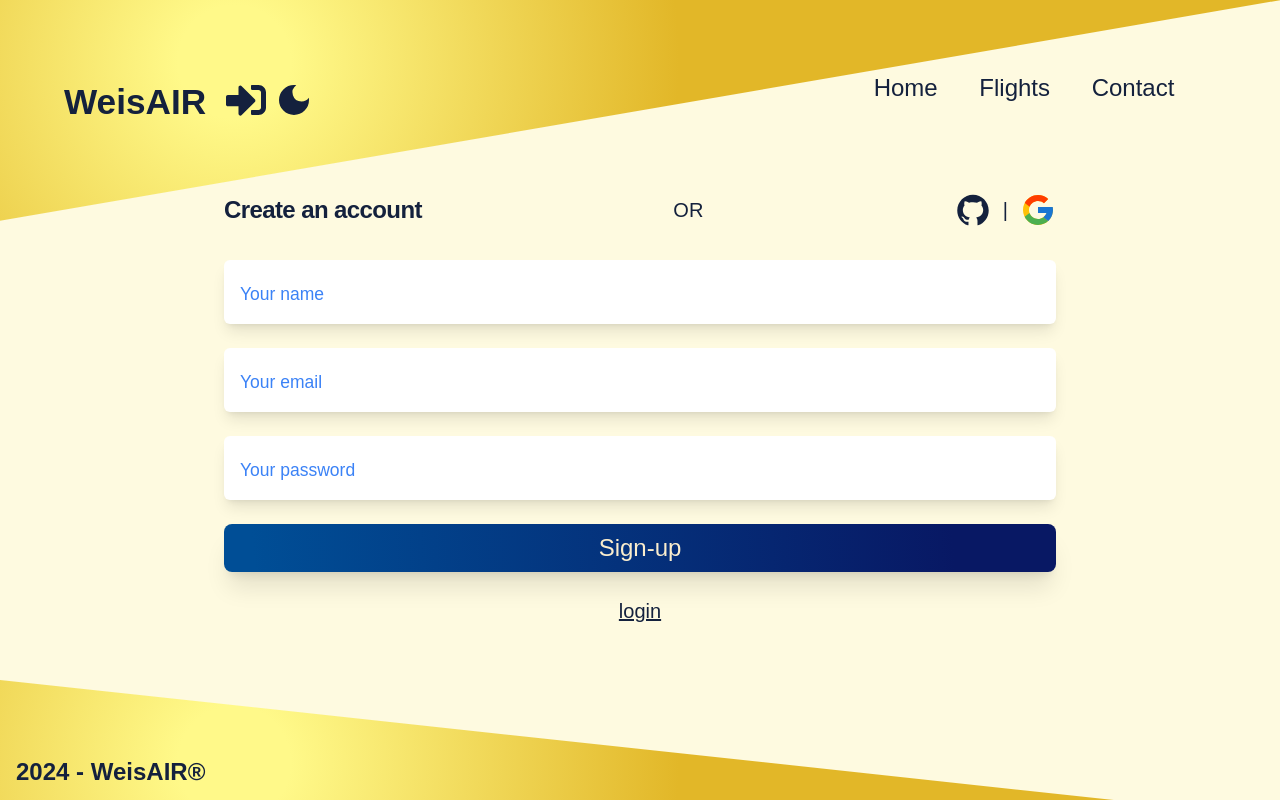
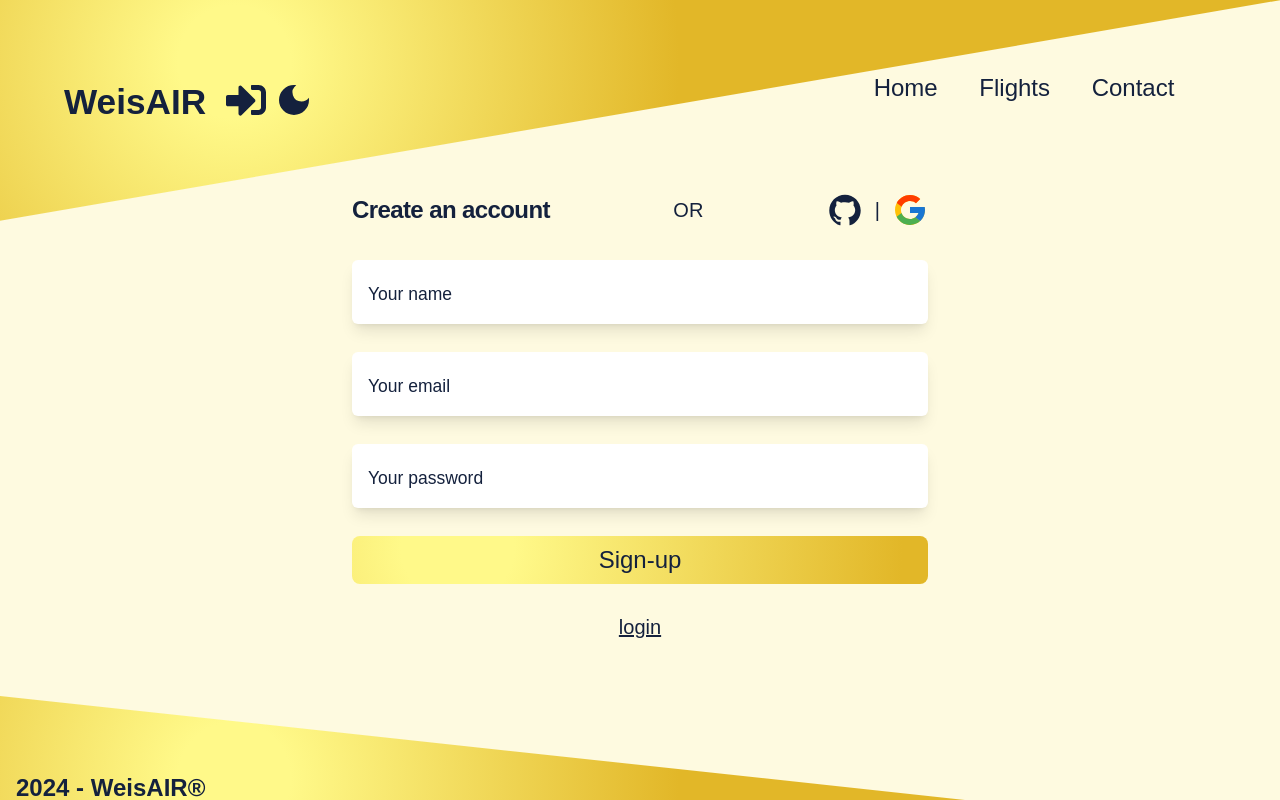
Before and after one commit to Pizzaboi87/weisair-flights, a Next.js app: page /auth in a window 1280 px wide. Shown: the top 800 px of the page. Built offline with nearby package versions, Linux system fonts and the light colour scheme; no server answers; a web font is replaced by a local one.

Commit message:
style change

```diff
--- a/src/app/(web)/auth/page.tsx
+++ b/src/app/(web)/auth/page.tsx
@@ -76,7 +76,7 @@ const Auth = () => {
 
   return (
     <section className="container mx-auto relative z-[2]">
-      <div className="p-6 space-y-4 md:space-y-6 sm:p-8 w-[85%] md:w-[70%] mx-auto">
+      <div className="p-6 space-y-4 md:space-y-6 sm:p-8 w-[90%] md:w-[50%] mx-auto">
         <div className="flex mb-8 flex-col md:flex-row items-center justify-between">
           <h1 className="text-xl font-bold leading-tight tracking-tight md:text-2xl dark:text-textlight">
             Create an account
@@ -95,7 +95,7 @@ const Auth = () => {
           </span>
         </div>
 
-        <form className="space-y-4 md:space-y-6" onSubmit={handleSubmit}>
+        <form className="space-y-4 md:space-y-7" onSubmit={handleSubmit}>
           <div className={`${name ? "filled" : ""} container-style`}>
             <input
               //avoid autocomplete
@@ -135,7 +135,7 @@ const Auth = () => {
             />
             <label className="label-style">Your password</label>
           </div>
-          <button className="w-full min-h-[3rem] dark:bg-gradientlight bg-gradientdark text-textlight dark:text-textdark focus:outline-none font-medium rounded-lg px-5 text-center shadow-xl">
+          <button className="w-full min-h-[3rem] dark:border-textlight dark:border dark:bg-gradientdark bg-gradientlight dark:text-textlight text-textdark hover:shadow-xl shadow-black hover:-translate-y-2 transition-all duration-700 focus:outline-none font-medium rounded-lg px-5 text-center">
             {isLoading ? (
               <LoadingSpinner otherClass="h-10 w-10" />
             ) : (
--- a/src/app/(web)/globals.css
+++ b/src/app/(web)/globals.css
@@ -26,11 +26,11 @@
 }
 
 .lightinput:focus {
-  box-shadow: 0 0 0 2px #79b1ff;
+  box-shadow: 0 0 0 2px #fff989;
 }
 
 .darkinput:focus {
-  box-shadow: 0 0 0 2px #fff989;
+  box-shadow: 0 0 0 2px #14213d;
 }
 
 .img {
@@ -90,7 +90,7 @@
 }
 
 .input-style {
-  @apply h-16 rounded-md border-none p-4 pb-0 text-base outline-none transition-all duration-200 ease-in-out shadow-lg;
+  @apply h-16 rounded-md border-none p-4 pb-0 text-base outline-none transition-all duration-200 ease-in-out shadow-lg text-textdark;
 }
 
 .container-style {
@@ -98,7 +98,7 @@
 }
 
 .label-style {
-  @apply absolute pointer-events-none transform translate-y-6 scale-125 origin-top-left transition-transform duration-200 ease-in-out text-blue-500 text-sm leading-4 left-4;
+  @apply absolute pointer-events-none transform translate-y-6 scale-125 origin-top-left transition-transform duration-200 ease-in-out text-textdark text-sm leading-4 left-4;
 }
 
 .search-label {
```
